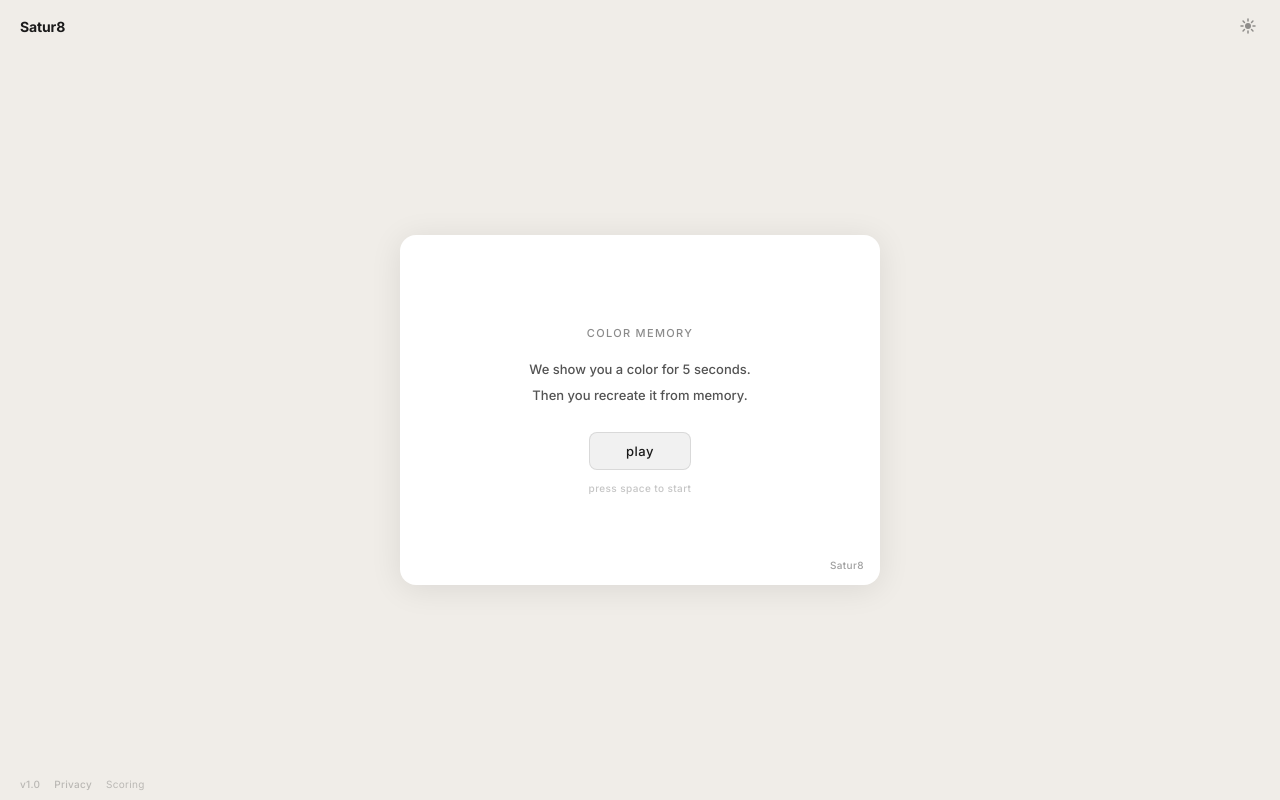
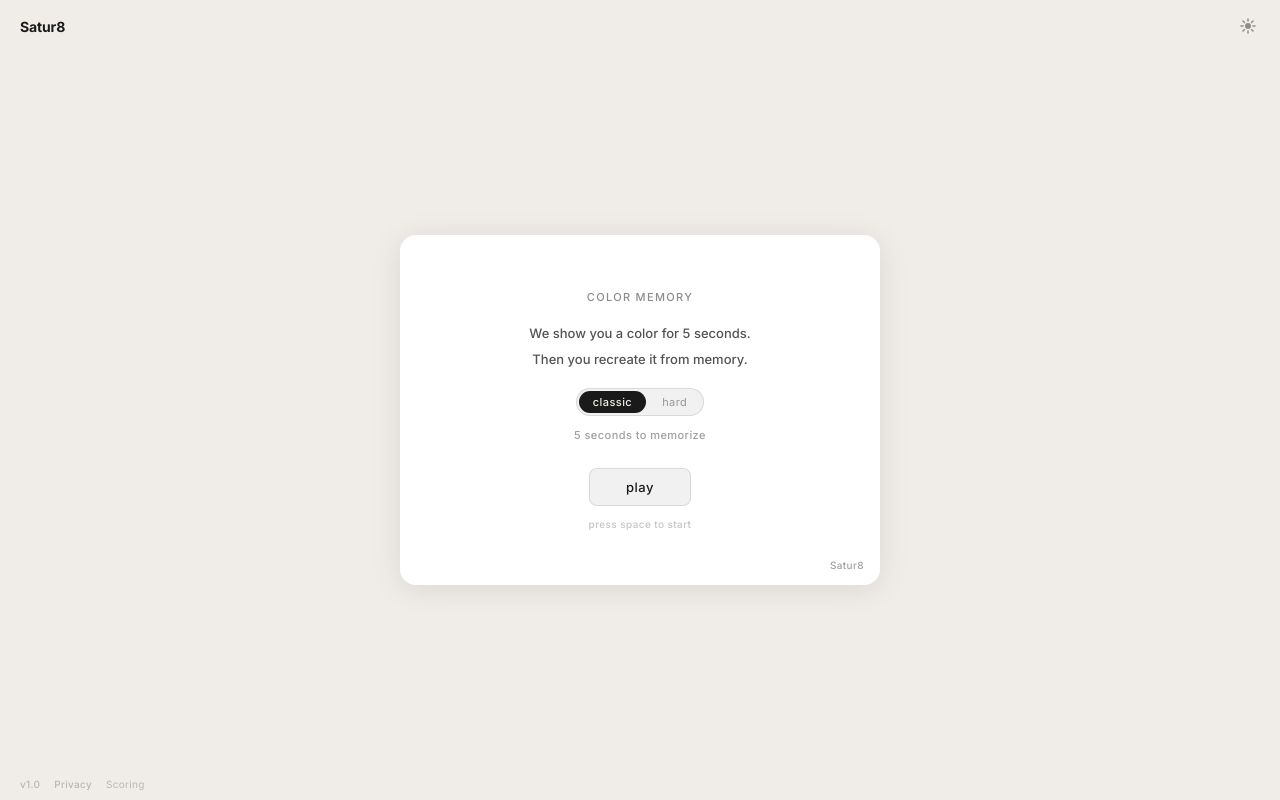
Before and after one commit to aryananand0409/satur8, a React (Vite) app: page / in a window 1280 px wide. Built offline with nearby package versions, Linux system fonts and the light colour scheme; no server answers; a web font is replaced by a local one.

Commit message:
feat: hard mode with pill toggle, bland colors, 10s guess timer

```diff
--- a/src/App.jsx
+++ b/src/App.jsx
@@ -158,7 +158,7 @@ function SunIcon() {
 }
 
 // ── IntroCard ──────────────────────────────────────────────────────────────────
-function IntroCard({ onPlay, t }) {
+function IntroCard({ onPlay, t, mode, onModeChange }) {
   useEffect(() => {
     const handler = (e) => {
       if (e.code === 'Space' || e.code === 'Enter') { e.preventDefault(); onPlay() }
@@ -206,6 +206,45 @@ function IntroCard({ onPlay, t }) {
       }}>
         We show you a color for 5 seconds.<br />Then you recreate it from memory.
       </div>
+      <div style={{
+        display: 'flex',
+        background: t.btnBg,
+        borderRadius: 999,
+        padding: 2,
+        gap: 2,
+        border: `0.5px solid ${t.border}`,
+        marginTop: 4,
+      }}>
+        {['classic', 'hard'].map(m => (
+          <button
+            key={m}
+            onClick={() => onModeChange(m)}
+            style={{
+              padding: '4px 14px',
+              borderRadius: 999,
+              border: 'none',
+              cursor: 'pointer',
+              fontSize: 11,
+              fontFamily: 'inherit',
+              letterSpacing: '0.04em',
+              transition: 'background 0.15s, color 0.15s',
+              background: mode === m ? t.text : 'transparent',
+              color: mode === m ? t.bg : t.textDim,
+              fontWeight: mode === m ? 500 : 400,
+            }}
+          >
+            {m}
+          </button>
+        ))}
+      </div>
+      <div style={{
+        fontSize: 11,
+        color: t.textDim,
+        letterSpacing: '0.04em',
+        minHeight: 16,
+      }}>
+        {mode === 'hard' ? '3 seconds to memorize' : '5 seconds to memorize'}
+      </div>
       <button
         onClick={() => { playClick(); onPlay(); }}
         style={{
@@ -248,7 +287,8 @@ function IntroCard({ onPlay, t }) {
 const HOLD_MS = 300
 const SLIDE_MS = 180
 
-function MemorizeCard({ color, round, totalRounds, onDone, W = BASE_W, H = BASE_H, isMobile = false }) {
+function MemorizeCard({ color, round, totalRounds, onDone, W = BASE_W, H = BASE_H, isMobile = false, mode = 'classic' }) {
+  const memorizeMs = mode === 'hard' ? 3000 : 5000
   const [stage, setStage] = useState('ready')
   const [wordOpacity, setWordOpacity] = useState(0)
   const [elapsed, setElapsed] = useState(0)
@@ -297,11 +337,11 @@ function MemorizeCard({ color, round, totalRounds, onDone, W = BASE_W, H = BASE_
       const wholeSecond = Math.floor(e / 1000)
       if (wholeSecond !== lastTickSecRef.current) {
         lastTickSecRef.current = wholeSecond
-        const secsLeft = Math.ceil((MEMORIZE_MS - e) / 1000)
+        const secsLeft = Math.ceil((memorizeMs - e) / 1000)
         if (secsLeft <= 2) playTickUrgent()
         else playTick()
       }
-      if (e >= MEMORIZE_MS) {
+      if (e >= memorizeMs) {
         if (!firedRef.current) { firedRef.current = true; onDone() }
         return
       }
@@ -315,7 +355,7 @@ function MemorizeCard({ color, round, totalRounds, onDone, W = BASE_W, H = BASE_
   const bg = isBlack ? '#000' : hex
   const textColor = isBlack ? '#fff' : strong
 
-  const countdown = Math.ceil((MEMORIZE_MS - elapsed) / 10)
+  const countdown = Math.ceil((memorizeMs - elapsed) / 10)
   const display = String(Math.max(0, countdown)).padStart(3, '0')
   const timerFontSize = isMobile
     ? Math.min(80, Math.round(W * 0.20))
@@ -509,6 +549,7 @@ function ResultCard({ targetColor, guessColor, score, round, totalRounds, onNext
 // ── App ────────────────────────────────────────────────────────────────────────
 export default function App() {
   const [dark, setDark] = useState(false)
+  const [mode, setMode] = useState('classic')
   const [screen, setScreen] = useState('intro')
   const [colors, setColors] = useState([])
   const [round, setRound] = useState(0)
@@ -538,7 +579,7 @@ export default function App() {
 
   const start = () => {
     playTransition()
-    setColors(generateColors(TOTAL_ROUNDS))
+    setColors(generateColors(TOTAL_ROUNDS, mode))
     setRound(0); setGuesses([]); setScores([]); setRankData(null)
     runningTotalRef.current = 0
     setScreen('memorize')
@@ -561,7 +602,7 @@ export default function App() {
       setScreen('final')
       const totalScore = runningTotalRef.current
       if (Number.isFinite(totalScore)) {
-        submitScore(totalScore).then(result => setRankData(result ?? null)).catch(() => {})
+        submitScore(totalScore, mode).then(result => setRankData(result ?? null)).catch(() => {})
       }
     } else {
       setRound(next)
@@ -623,7 +664,7 @@ export default function App() {
         padding: screen === 'scoring' ? '0' : '20px 12px',
       }}>
         {screen === 'intro' && (
-          <IntroCard onPlay={start} t={t} />
+          <IntroCard onPlay={start} t={t} mode={mode} onModeChange={setMode} />
         )}
         {screen === 'memorize' && colors[round] && (
           <MemorizeCard
@@ -635,6 +676,7 @@ export default function App() {
             W={CARD_W}
             H={CARD_H}
             isMobile={isMobile}
+            mode={mode}
           />
         )}
         {screen === 'guess' && colors[round] && (
@@ -648,6 +690,7 @@ export default function App() {
             H={CARD_H}
             t={t}
             isMobile={isMobile}
+            mode={mode}
           />
         )}
         {screen === 'result' && lastGuess && (
--- a/src/colorUtils.js
+++ b/src/colorUtils.js
@@ -152,7 +152,24 @@ function pickFromFamily({ h, s, b }) {
   return [randInt(h[0], h[1]), randInt(s[0], s[1]), randInt(b[0], b[1])];
 }
 
-export function generateColors(n = 5) {
+export function generateColors(n = 5, mode = 'classic') {
+  if (mode === 'hard') {
+    return Array.from({ length: n }, () => {
+      if (Math.random() < 0.45) {
+        return [
+          Math.floor(Math.random() * 360),
+          15 + Math.floor(Math.random() * 30),
+          30 + Math.floor(Math.random() * 40),
+        ];
+      }
+      return [
+        Math.floor(Math.random() * 360),
+        50 + Math.floor(Math.random() * 50),
+        45 + Math.floor(Math.random() * 50),
+      ];
+    });
+  }
+
   const families = shuffle(PALETTE_FAMILIES).slice(0, n);
   const result = [];
   const MIN_DELTA_E = 25;
--- a/src/components/GuessCard.jsx
+++ b/src/components/GuessCard.jsx
@@ -1,7 +1,9 @@
-import { useState, useRef, useCallback } from "react";
+import { useState, useRef, useCallback, useEffect } from "react";
 import VSlider from "./VSlider";
 import { hsbToHex, luma, scoreGuess } from "../colorUtils";
 import { playSliderTick, playSubmit } from "../sounds";
+
+const HARD_TIMER_MS = 10000;
 
 const CheckIcon = () => (
   <svg width="16" height="16" viewBox="0 0 16 16" fill="none">
@@ -10,13 +12,14 @@ const CheckIcon = () => (
   </svg>
 );
 
-export default function GuessCard({ targetColor, round, totalRounds, onSubmit, W, H, t, isMobile = false }) {
-  // Internal state — targetColor never touches these
+export default function GuessCard({ targetColor, round, totalRounds, onSubmit, W, H, t, isMobile = false, mode = 'classic' }) {
   const [h, setH] = useState(0);
   const [s, setS] = useState(50);
   const [b, setBr] = useState(50);
   const submitted = useRef(false);
   const lastSliderTickRef = useRef(0);
+  const rafTimerRef = useRef(null);
+  const [remaining, setRemaining] = useState(HARD_TIMER_MS);
 
   const tickSlider = useCallback(() => {
     const now = Date.now();
@@ -30,6 +33,33 @@ export default function GuessCard({ targetColor, round, totalRounds, onSubmit, W
   const onSChange = useCallback((v) => { setS(v); tickSlider(); }, [tickSlider]);
   const onBChange = useCallback((v) => { setBr(v); tickSlider(); }, [tickSlider]);
 
+  const handleSubmit = useCallback(() => {
+    if (submitted.current) return;
+    submitted.current = true;
+    playSubmit();
+    onSubmit([h, s, b], scoreGuess(targetColor, [h, s, b]));
+  }, [h, s, b, targetColor, onSubmit]);
+
+  // Always keep ref pointing to latest handleSubmit to avoid stale closure in timer
+  const handleSubmitRef = useRef(handleSubmit);
+  handleSubmitRef.current = handleSubmit;
+
+  useEffect(() => {
+    if (mode !== 'hard') return;
+    const startTime = performance.now();
+    const tick = (now) => {
+      const rem = Math.max(0, HARD_TIMER_MS - (now - startTime));
+      setRemaining(rem);
+      if (rem <= 0) {
+        handleSubmitRef.current();
+        return;
+      }
+      rafTimerRef.current = requestAnimationFrame(tick);
+    };
+    rafTimerRef.current = requestAnimationFrame(tick);
+    return () => cancelAnimationFrame(rafTimerRef.current);
+  }, [mode]);
+
   // Gradients built from current h/s/b — dense stops so thumb color matches card exactly
   const hueGrad = `linear-gradient(to bottom, ${
     Array.from({ length: 37 }, (_, i) => hsbToHex(i * 10, 100, 100)).join(",")
@@ -42,17 +72,9 @@ export default function GuessCard({ targetColor, round, totalRounds, onSubmit, W
   const meta = l > 0.55 ? "rgba(0,0,0,0.3)" : "rgba(255,255,255,0.3)";
   const btnBg = l > 0.55 ? "rgba(0,0,0,0.18)" : "rgba(255,255,255,0.88)";
   const btnColor = l > 0.55 ? "#000" : "#111";
-
   const panelW = isMobile ? Math.round(W * 0.28) : Math.round(W * 0.31);
   const slotW = Math.floor(panelW / 3);
   const lastW = panelW - slotW * 2;
-
-  const handleSubmit = useCallback(() => {
-    if (submitted.current) return;
-    submitted.current = true;
-    playSubmit();
-    onSubmit([h, s, b], scoreGuess(targetColor, [h, s, b]));
-  }, [h, s, b, targetColor, onSubmit]);
 
   return (
     <div
@@ -64,6 +86,7 @@ export default function GuessCard({ targetColor, round, totalRounds, onSubmit, W
         display: "flex",
         animation: "popIn 0.3s ease",
         flexShrink: 0,
+        position: "relative",
       }}
     >
       {/* Slider panel */}
@@ -98,9 +121,33 @@ export default function GuessCard({ targetColor, round, totalRounds, onSubmit, W
         <div style={{ position: "absolute", top: 14, left: 14, fontSize: 11, color: meta, fontWeight: 500, letterSpacing: "0.04em" }}>
           {round} / {totalRounds}
         </div>
-        <div style={{ position: "absolute", top: 14, right: 14, fontSize: 9, color: meta, letterSpacing: "0.04em" }}>
-          Satur8
-        </div>
+        {mode === 'hard' ? (
+          <div style={{ position: "absolute", top: 14, right: 18 }}>
+            {(() => {
+              const countdown = Math.ceil(remaining / 10)
+              const display = String(Math.max(0, countdown)).padStart(3, '0')
+              const timerFontSize = Math.min(80, Math.round(W * 0.22))
+              const strong = l > 0.55 ? 'rgba(0,0,0,0.65)' : 'rgba(255,255,255,0.78)'
+              return (
+                <div style={{
+                  fontSize: timerFontSize,
+                  fontWeight: 500,
+                  lineHeight: 1,
+                  letterSpacing: '-0.03em',
+                  fontVariantNumeric: 'tabular-nums',
+                  display: 'flex',
+                }}>
+                  <span style={{ color: strong }}>{display[0]}</span>
+                  <span style={{ color: l > 0.55 ? 'rgba(0,0,0,0.45)' : 'rgba(255,255,255,0.75)' }}>{display[1]}{display[2]}</span>
+                </div>
+              )
+            })()}
+          </div>
+        ) : (
+          <div style={{ position: "absolute", top: 14, right: 14, fontSize: 9, color: meta, letterSpacing: "0.04em" }}>
+            Satur8
+          </div>
+        )}
         <div style={{ position: "absolute", bottom: 60, left: 14 }}>
           <div style={{ fontSize: 13, fontWeight: 600, color: meta, fontVariantNumeric: "tabular-nums", letterSpacing: "0.01em" }}>
             {hex.toUpperCase()}
@@ -134,6 +181,7 @@ export default function GuessCard({ targetColor, round, totalRounds, onSubmit, W
           <CheckIcon />
         </button>
       </div>
+
     </div>
   );
 }
--- a/src/leaderboard.js
+++ b/src/leaderboard.js
@@ -1,13 +1,13 @@
 import { supabase } from './supabase';
 
-async function fetchRankTotal(totalScore) {
+async function fetchRankTotal(totalScore, table) {
   const [aboveRes, totalRes] = await Promise.all([
     supabase
-      .from('scores')
+      .from(table)
       .select('*', { count: 'exact', head: true })
       .gt('total_score', totalScore),
     supabase
-      .from('scores')
+      .from(table)
       .select('*', { count: 'exact', head: true }),
   ]);
 
@@ -18,11 +18,12 @@ async function fetchRankTotal(totalScore) {
   };
 }
 
-export async function submitScore(totalScore) {
+export async function submitScore(totalScore, mode = 'classic') {
+  const table = mode === 'hard' ? 'scores_hard' : 'scores';
   const { error } = await supabase
-    .from('scores')
+    .from(table)
     .insert({ total_score: totalScore });
 
   if (error) return null;
-  return fetchRankTotal(totalScore);
+  return fetchRankTotal(totalScore, table);
 }
```
